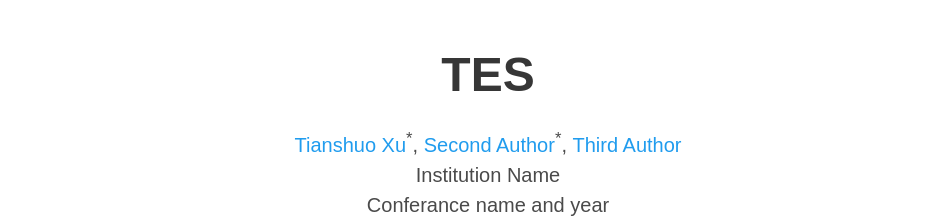
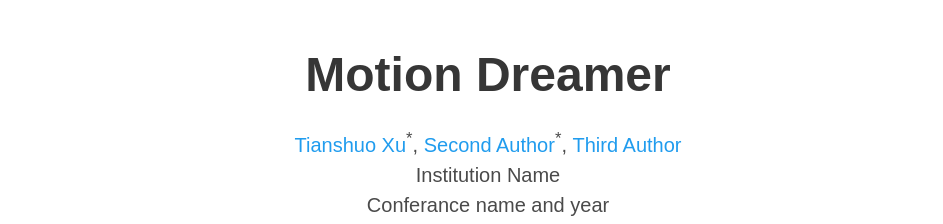
Before and after one commit to YUEVII/motion-dreamer, a plain HTML site: page index.html in a window 1280 px wide. Shown: the top 224 px of the page, without its empty margins (152-1095 px from the left). Drawn offline with nearby package versions, Linux system fonts and the light colour scheme; some icons are missing; a web font is replaced by a local one.

Commit message:
Update index.html

```diff
--- a/index.html
+++ b/index.html
@@ -24,7 +24,7 @@
   <meta name="viewport" content="width=device-width, initial-scale=1">
 
 
-  <title>Motion-Dreamer</title>
+  <title>Motion Dreamer</title>
   <link rel="icon" type="image/x-icon" href="static/images/favicon.ico">
   <link href="https://fonts.googleapis.com/css?family=Google+Sans|Noto+Sans|Castoro"
   rel="stylesheet">
@@ -52,7 +52,7 @@
       <div class="container is-max-desktop">
         <div class="columns is-centered">
           <div class="column has-text-centered">
-            <h1 class="title is-1 publication-title">TES</h1>
+            <h1 class="title is-1 publication-title">Motion Dreamer</h1>
             <div class="is-size-5 publication-authors">
               <!-- Paper authors -->
               <span class="author-block">
```
